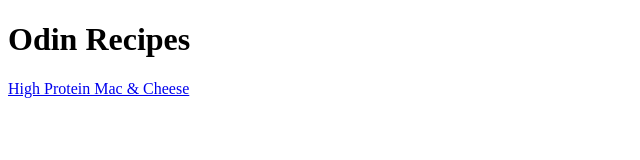
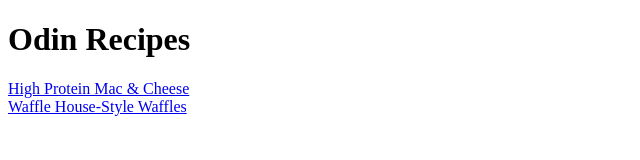
Before and after one commit to Alexxeffect/Odin-Recipes, a plain HTML site: page index.html in a window 1280 px wide. Shown: the whole page, without its empty margins (0-640 px from the left). Drawn offline with Linux system fonts and the light colour scheme.

Commit message:
WAFFLE LINK ADDITION
Add link for waffle page in index.html

```diff
--- a/index.html
+++ b/index.html
@@ -8,5 +8,7 @@
 <body>
     <h1>Odin Recipes</h1>
     <a href="recipes/High_Protein_Mac_and_Cheese.html">High Protein Mac & Cheese</a>
+    <br>
+    <a href="recipes/Waffle_House_Style_Waffles.html">Waffle House-Style Waffles</a>
 </body>
 </html>
```
